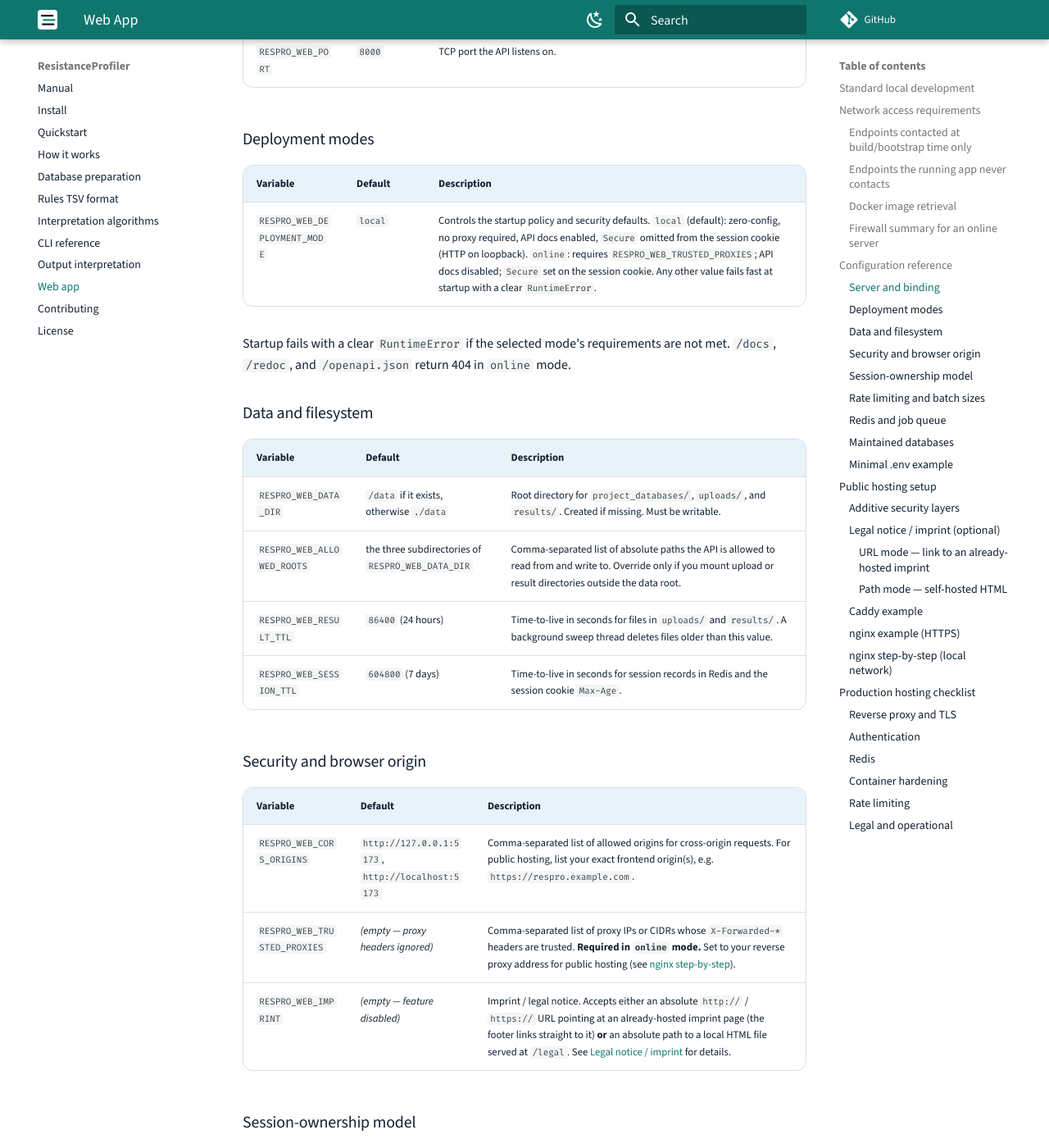
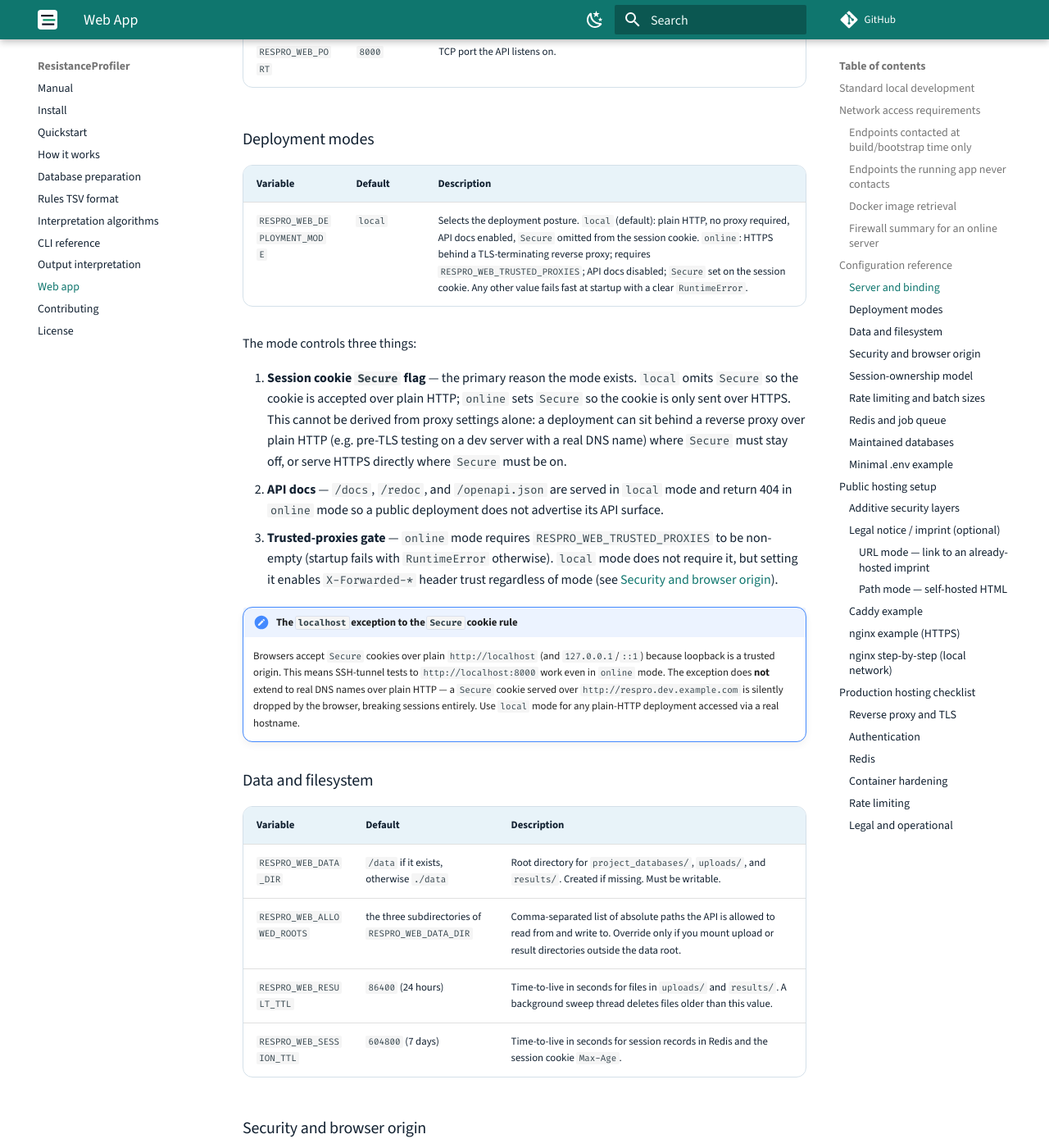
Before and after one commit to the-foxlab/ResistanceProfiler, an MkDocs documentation site: the page built from docs/docs/webapp.md, in a window 1280 px wide and 1400 px high, scrolled down 3755 px. Shown: the whole window at 82% size. Built offline with MkDocs 1.6.1 and Material for MkDocs 9.7.7, drawn with Linux system fonts in a browser that asks for light colours; comment, search, counter and statistics services are not loaded; some of the changed text lies outside the part shown.

Commit message:
overhauled deplement docs

````diff
--- a/docs/docs/webapp.md
+++ b/docs/docs/webapp.md
@@ -132,9 +132,16 @@ All webapp settings are optional environment variables. Set them in a `.env` fil
 
 | Variable | Default | Description |
 |---|---|---|
-| `RESPRO_WEB_DEPLOYMENT_MODE` | `local` | Controls the startup policy and security defaults. `local` (default): zero-config, no proxy required, API docs enabled, `Secure` omitted from the session cookie (HTTP on loopback). `online`: requires `RESPRO_WEB_TRUSTED_PROXIES`; API docs disabled; `Secure` set on the session cookie. Any other value fails fast at startup with a clear `RuntimeError`. |
+| `RESPRO_WEB_DEPLOYMENT_MODE` | `local` | Selects the deployment posture. `local` (default): plain HTTP, no proxy required, API docs enabled, `Secure` omitted from the session cookie. `online`: HTTPS behind a TLS-terminating reverse proxy; requires `RESPRO_WEB_TRUSTED_PROXIES`; API docs disabled; `Secure` set on the session cookie. Any other value fails fast at startup with a clear `RuntimeError`. |
 
-Startup fails with a clear `RuntimeError` if the selected mode's requirements are not met. `/docs`, `/redoc`, and `/openapi.json` return 404 in `online` mode.
+The mode controls three things:
+
+1. **Session cookie `Secure` flag** — the primary reason the mode exists. `local` omits `Secure` so the cookie is accepted over plain HTTP; `online` sets `Secure` so the cookie is only sent over HTTPS. This cannot be derived from proxy settings alone: a deployment can sit behind a reverse proxy over plain HTTP (e.g. pre-TLS testing on a dev server with a real DNS name) where `Secure` must stay off, or serve HTTPS directly where `Secure` must be on.
+2. **API docs** — `/docs`, `/redoc`, and `/openapi.json` are served in `local` mode and return 404 in `online` mode so a public deployment does not advertise its API surface.
+3. **Trusted-proxies gate** — `online` mode requires `RESPRO_WEB_TRUSTED_PROXIES` to be non-empty (startup fails with `RuntimeError` otherwise). `local` mode does not require it, but setting it enables `X-Forwarded-*` header trust regardless of mode (see [Security and browser origin](#security-and-browser-origin)).
+
+!!! note "The `localhost` exception to the `Secure` cookie rule"
+    Browsers accept `Secure` cookies over plain `http://localhost` (and `127.0.0.1`/`::1`) because loopback is a trusted origin. This means SSH-tunnel tests to `http://localhost:8000` work even in `online` mode. The exception does **not** extend to real DNS names over plain HTTP — a `Secure` cookie served over `http://respro.dev.example.com` is silently dropped by the browser, breaking sessions entirely. Use `local` mode for any plain-HTTP deployment accessed via a real hostname.
 
 ### Data and filesystem
 
@@ -150,12 +157,12 @@ Startup fails with a clear `RuntimeError` if the selected mode's requirements ar
 | Variable | Default | Description |
 |---|---|---|
 | `RESPRO_WEB_CORS_ORIGINS` | `http://127.0.0.1:5173`, `http://localhost:5173` | Comma-separated list of allowed origins for cross-origin requests. For public hosting, list your exact frontend origin(s), e.g. `https://respro.example.com`. |
-| `RESPRO_WEB_TRUSTED_PROXIES` | *(empty — proxy headers ignored)* | Comma-separated list of proxy IPs or CIDRs whose `X-Forwarded-*` headers are trusted. **Required in `online` mode.** Set to your reverse proxy address for public hosting (see [nginx step-by-step](#nginx-step-by-step-local-network)). |
+| `RESPRO_WEB_TRUSTED_PROXIES` | *(empty — proxy headers ignored)* | Comma-separated list of proxy IPs or CIDRs whose `X-Forwarded-*` headers are trusted. When set, uvicorn honours `X-Forwarded-For`/`X-Forwarded-Proto` from these addresses only — **this works in both modes**. `online` mode additionally *requires* this variable to be non-empty (startup fails otherwise). Set to your reverse proxy address for public hosting (see [nginx step-by-step](#nginx-step-by-step-local-network)). |
 | `RESPRO_WEB_IMPRINT` | *(empty — feature disabled)* | Imprint / legal notice. Accepts either an absolute `http://` / `https://` URL pointing at an already-hosted imprint page (the footer links straight to it) **or** an absolute path to a local HTML file served at `/legal`. See [Legal notice / imprint](#legal-notice-imprint-optional) for details. |
 
 ### Session-ownership model
 
-ResPro issues an opaque session cookie (`respro_session`) on the first request. The cookie is `HttpOnly` and `SameSite=Lax`; the `Secure` attribute is set only in non-local deployment modes (behind a TLS-terminating proxy). The raw cookie value carries ≥256 bits of randomness and is never stored server-side — only its SHA-256 hash is persisted in Redis (or an in-memory fallback when Redis is unavailable in local mode).
+ResPro issues an opaque session cookie (`respro_session`) on the first request. The cookie is `HttpOnly` and `SameSite=Lax`; the `Secure` attribute is set in `online` mode only (where the app is served over HTTPS) and omitted in `local` mode (where the app is served over plain HTTP so the cookie is actually accepted by browsers). The raw cookie value carries ≥256 bits of randomness and is never stored server-side — only its SHA-256 hash is persisted in Redis (or an in-memory fallback when Redis is unavailable in local mode).
 
 Every upload, queued job, and output artifact is recorded against the owning session:
 
@@ -218,7 +225,8 @@ For local development you can usually leave everything at defaults. For a public
 RESPRO_WEB_HOST=0.0.0.0
 RESPRO_WEB_PORT=8000
 
-# Deployment mode and browser origin — required for public hosting
+# Deployment mode and browser origin — 'online' requires HTTPS (sets Secure
+# cookie flag, disables API docs). Use 'local' for plain-HTTP deployments.
 RESPRO_WEB_DEPLOYMENT_MODE=online
 RESPRO_WEB_CORS_ORIGINS=https://respro.example.com
 RESPRO_WEB_TRUSTED_PROXIES=127.0.0.1
@@ -243,7 +251,7 @@ For internet-facing deployment, keep `respro-web` reachable only through a rever
 
 1. Keep the app behind a reverse proxy (Caddy/nginx/Traefik).
 2. Terminate TLS at the proxy (HTTPS required).
-3. Set `RESPRO_WEB_DEPLOYMENT_MODE=online`.
+3. Set `RESPRO_WEB_DEPLOYMENT_MODE=online` — this sets the `Secure` flag on the session cookie (required for HTTPS) and disables the API docs endpoints. Use `local` if you are testing over plain HTTP before TLS is configured.
 4. Set explicit `RESPRO_WEB_CORS_ORIGINS` for your frontend domain(s).
 5. Configure `RESPRO_WEB_TRUSTED_PROXIES` for your proxy IP/CIDR.
 6. Optionally enable browser auth at the proxy (nginx `auth_basic` / SSO) — an additive layer you can add or remove with one line.
@@ -378,7 +386,7 @@ Use this when your app is currently reachable directly on a LAN or intranet host
 
 1. **Keep `respro-web` private to the host.**
 
-In `docker-compose.web.yml`, bind the app to loopback only so clients cannot bypass nginx:
+The reference `docker-compose.web.yml` already binds the app to loopback only (`127.0.0.1:8000:8000`), so clients cannot bypass nginx. No change is needed unless you previously edited the `ports` mapping to `0.0.0.0`. If you did, restore the loopback bind:
 
 ```yaml
 services:
@@ -499,13 +507,17 @@ If you use another firewall, allow inbound TCP traffic to the nginx port you sel
 
 6. **Configure backend trust and auth settings.**
 
+This guide serves plain HTTP on the local network, so use `local` mode — `online` mode would set the `Secure` flag on the session cookie, and browsers silently drop `Secure` cookies over plain HTTP accessed via a real hostname (the `localhost` exception does not apply to `respro.internal` or `192.168.1.50`). Switch to `online` only once TLS is configured (see [Public hosting setup](#public-hosting-setup)).
+
 Set in `.env`:
 
 ```bash
-RESPRO_WEB_DEPLOYMENT_MODE=online
+RESPRO_WEB_DEPLOYMENT_MODE=local
 RESPRO_WEB_CORS_ORIGINS=http://respro.internal
 RESPRO_WEB_TRUSTED_PROXIES=127.0.0.1
 ```
+
+`RESPRO_WEB_TRUSTED_PROXIES` is set even in `local` mode so uvicorn honours `X-Forwarded-*` headers from nginx — this works in both modes.
 
 If clients will access the app by IP instead of hostname, set `RESPRO_WEB_CORS_ORIGINS` to that exact origin, for example `http://192.168.1.50`.
 
@@ -536,8 +548,9 @@ annotated `docker-compose.web.yml` ships with all of these settings present but
 ### Authentication
 
 - [ ] `RESPRO_WEB_DEPLOYMENT_MODE` is set to `online` for production
-      deployments behind a reverse proxy. This disables API docs and sets the
-      `Secure` flag on the session cookie.
+      deployments behind a **TLS-terminating** reverse proxy. This sets the
+      `Secure` flag on the session cookie (required for HTTPS) and disables
+      the API docs endpoints. Use `local` for any plain-HTTP deployment.
 - [ ] `RESPRO_WEB_CORS_ORIGINS` lists your exact frontend origin(s), e.g.
       `https://respro.example.com`.
 - [ ] For institutional multi-user deployments, whole-origin proxy authentication
````
